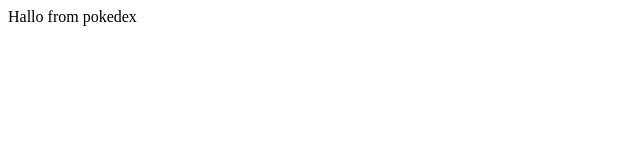
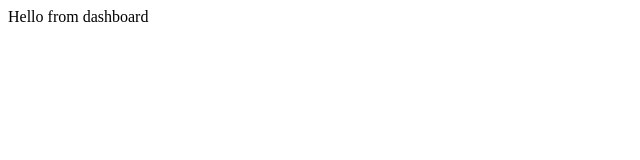
Before and after one commit to fshlarf/pokedex, a React (Create React App) app: page / in a window 1280 px wide. Shown: the top 160 px of the page, without its empty margins (0-640 px from the left). Built offline with nearby package versions, Linux system fonts and the light colour scheme.

Commit message:
take out plugin babel module resolver, take out babel preset flow

```diff
--- a/package.json
+++ b/package.json
@@ -31,8 +31,5 @@
       "last 1 firefox version",
       "last 1 safari version"
     ]
-  },
-  "devDependencies": {
-    "@babel/preset-flow": "^7.0.0"
   }
 }
--- a/src/App.js
+++ b/src/App.js
@@ -1,8 +1,9 @@
-import React from 'react';
+import React from 'react'
+import Dashboard from './pages/Dashboard/Dashboard'
 
 function App() {
   return (
-    <div>Hallo from pokedex</div>
+    <Dashboard/>
   );
 }
 
```
Also changed, not shown: src/.babelrc (deleted), 1 other file (tests, documents, lock files or other folders).
